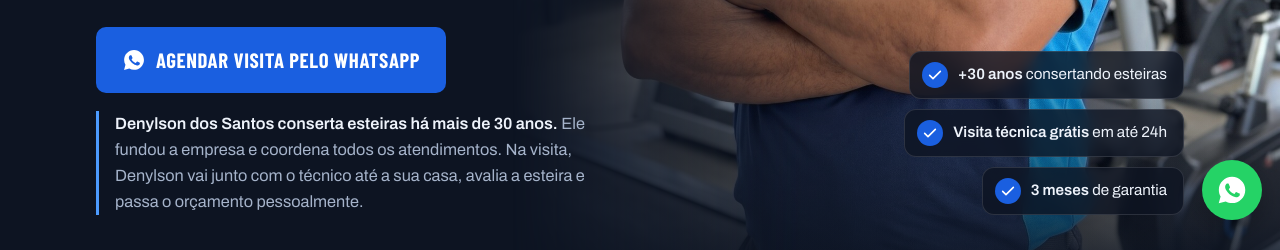
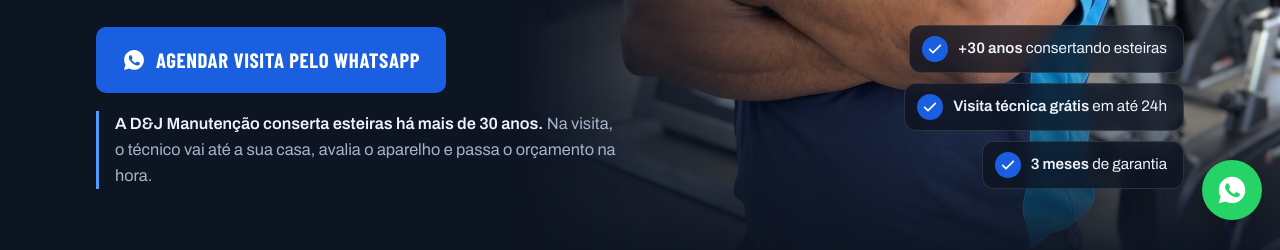
Before and after one commit to orleitrafego-cpu/denylson-manutencao-esteiras, a plain HTML site: page index.html in a window 1280 px wide. Shown: the part 562-812 px from the top of the page. Drawn offline with nearby package versions, Linux system fonts and the light colour scheme; a web font is replaced by a local one.

Commit message:
Tira o nome do Denylson da página
Co-Authored-By: Claude Opus 5.5 <noreply@anthropic.com>

```diff
--- a/index.html
+++ b/index.html
@@ -264,7 +264,7 @@ footer.site .wrap{padding-block:34px calc(34px + 64px);display:grid;gap:8px}
         <div class="cta">
           <a class="btn" href="https://wa.me/5511930535990?text=Ol%C3%A1%2C%20vim%20pelo%20site.%20Minha%20esteira%20%C3%A9%20da%20marca%20___%20e%20est%C3%A1%20com%20este%20problema%3A%20___.%20Meu%20endere%C3%A7o%20%C3%A9%20___." target="_blank" rel="noopener"><svg aria-hidden="true"><use href="#wa"/></svg>Agendar visita pelo WhatsApp</a>
         </div>
-        <p class="founder-note"><b>Denylson dos Santos conserta esteiras há mais de 30 anos.</b> Ele fundou a empresa e coordena todos os atendimentos. Na visita, Denylson vai junto com o técnico até a sua casa, avalia a esteira e passa o orçamento pessoalmente.</p>
+        <p class="founder-note"><b>A D&amp;J Manutenção conserta esteiras há mais de 30 anos.</b> Na visita, o técnico vai até a sua casa, avalia o aparelho e passa o orçamento na hora.</p>
       </div>
       <ul class="hero-badges" aria-label="Resumo do atendimento">
         <li><svg aria-hidden="true"><use href="#ok"/></svg><span><b>+<i class="count" data-to="30">30</i> anos</b> consertando esteiras</span></li>
```
Also changed, not shown: 1 other file.
